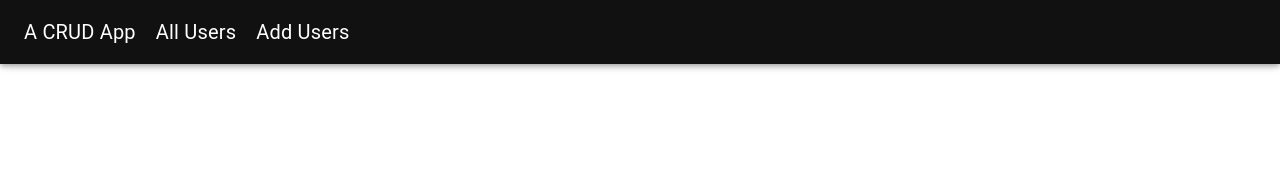
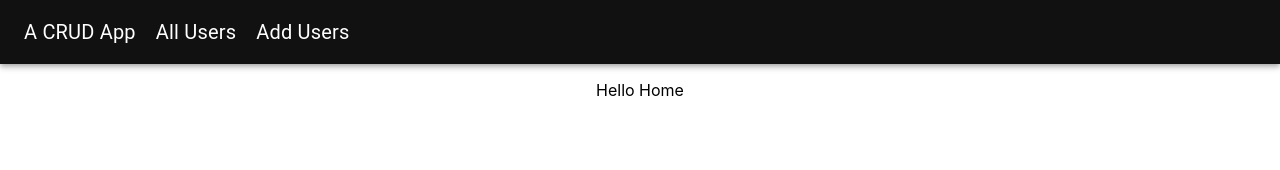
Before and after one commit to AadityaNitin/CRUD-practise, a React (Create React App) app: page / in a window 1280 px wide. Shown: the top 170 px of the page. Built offline with nearby package versions, Linux system fonts and the light colour scheme.

Commit message:
:sparkles:feat:Added pages and routing

```diff
--- a/package.json
+++ b/package.json
@@ -11,6 +11,7 @@
     "@testing-library/user-event": "^13.5.0",
     "react": "^18.2.0",
     "react-dom": "^18.2.0",
+    "react-router-dom": "^6.4.2",
     "react-scripts": "5.0.1",
     "web-vitals": "^2.1.4"
   },
--- a/src/App.js
+++ b/src/App.js
@@ -1,11 +1,23 @@
 
 import './App.css';
 import Navbar from './Components/Navbar';
+import Home from './Components/Home';
+import All from './Components/All'
+import Add from './Components/Add';
+import { BrowserRouter, Routes, Route } from 'react-router-dom'
+
 function App() {
   return (
     <div className="App">
+      <BrowserRouter >
       <Navbar />
-    </div>
+      <Routes>
+        <Route path='/' element={<Home />} />
+        <Route path='/all' element={<All />} />
+        <Route path='/add'element={<Add />} />
+      </Routes>
+      </BrowserRouter>
+     </div>
   );
 }
 
--- /dev/null
+++ b/src/Components/Add.js
@@ -0,0 +1,11 @@
+import React from 'react'
+
+const Add = () => {
+  return (
+    <div>
+      <p>Hello Add</p>
+    </div>
+  )
+}
+
+export default Add
--- /dev/null
+++ b/src/Components/All.js
@@ -0,0 +1,11 @@
+import React from 'react'
+
+const All = () => {
+  return (
+    <div>
+      <p>Hello All</p>
+    </div>
+  )
+}
+
+export default All
--- /dev/null
+++ b/src/Components/Home.js
@@ -0,0 +1,11 @@
+import React from 'react'
+
+const Home = () => {
+  return (
+    <div>
+      <p>Hello Home</p>
+    </div>
+  )
+}
+
+export default Home
--- a/src/Components/Navbar.js
+++ b/src/Components/Navbar.js
@@ -2,7 +2,7 @@ import React from 'react'
 import { AppBar, Toolbar, Typography, styled } from '@mui/material'
 
 const Header = styled(AppBar)`
-background: #111111
+background: #111111;
 `
 const Tabs = styled(Typography)`
 font-size:20px;
@@ -12,7 +12,7 @@ margin-right:20px;
 const Navbar = () => {
   return (
     <div>
-      <Header>
+      <Header position='static'>
         <Toolbar>
          <Tabs>A CRUD App</Tabs>
          <Tabs>All Users</Tabs>
```
Also changed, not shown: 1 other file (tests, documents, lock files or other folders).
